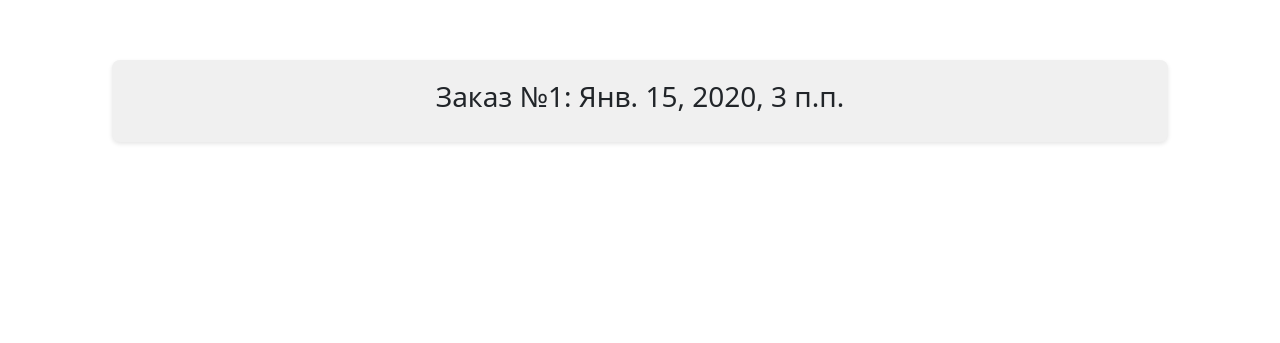
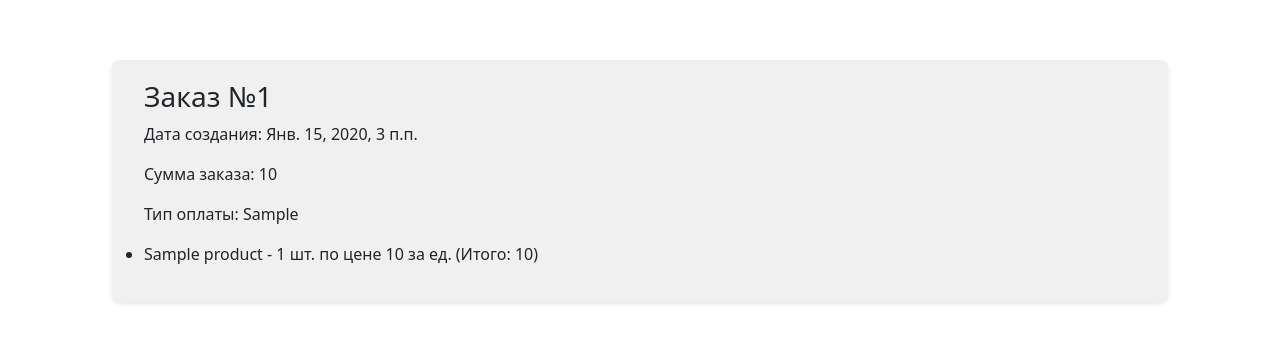
Before and after one commit to leha404/django_bublik, a Django app: page /orders/ in a window 1280 px wide. Shown: the part 56-399 px from the top of the page. Run offline with Django 3.2, Linux system fonts and the light colour scheme; tables that the repository leaves empty hold one stand-in row (values such as "Sample post").

Commit message:
updated order list

```diff
--- a/bublik/templates/bublik/order_list.html
+++ b/bublik/templates/bublik/order_list.html
@@ -1,11 +1,19 @@
 {% extends 'bublik/base.html' %}
 
 {% block content %}
-	<div class="container text-center">
-	{% for order in orders %}
-		<div class="row product">
-			<h3>Заказ №{{ order.id }}: {{ order.created_date }}</h3>
-		</div>
-	{% endfor %}
-	</div>
+    <div class="container">
+    {% for order in orders %}
+        <div class="row product">
+            <h3>Заказ №{{ order.id }}</h3>
+			<p>Дата создания: {{ order.created_date }}</p>
+            <p>Сумма заказа: {{ order.total_sum }}</p>
+			<p>Тип оплаты: {{ order.payment_type }}</p>
+            <ul>
+                {% for position in order.positions %}
+                    <li>{{ position.product.name }} - {{ position.count }} шт. по цене {{ position.product.price }} за ед. (Итого: {{ position.total_price }})</li>
+                {% endfor %}
+            </ul>
+        </div>
+    {% endfor %}
+    </div>
 {% endblock %}
--- a/bublik/views.py
+++ b/bublik/views.py
@@ -2,6 +2,7 @@ from django.shortcuts import render, redirect, get_object_or_404
 from .models import Product, Order
 from .forms import OrderForm, OrderpositionForm
 from django.db import connection
+from django.db.models import Sum, F
 
 # Create your views here.
 def product_list(request):
@@ -9,7 +10,12 @@ def product_list(request):
     return render(request, 'bublik/product_list.html', {'products': products})
 
 def order_list(request):
-    orders = Order.objects.all()
+    orders = Order.objects.annotate(total_sum=Sum(F('orderposition__count') * F('orderposition__product__price'))).order_by('-created_date')
+    for order in orders:
+        positions = order.orderposition_set.all()
+        for position in positions:
+            position.total_price = position.count * position.product.price
+        order.positions = positions
     return render(request, 'bublik/order_list.html', {'orders': orders})
 
 def order_new(request):
```
Also changed, not shown: TODO.txt (+3 -9 lines).
